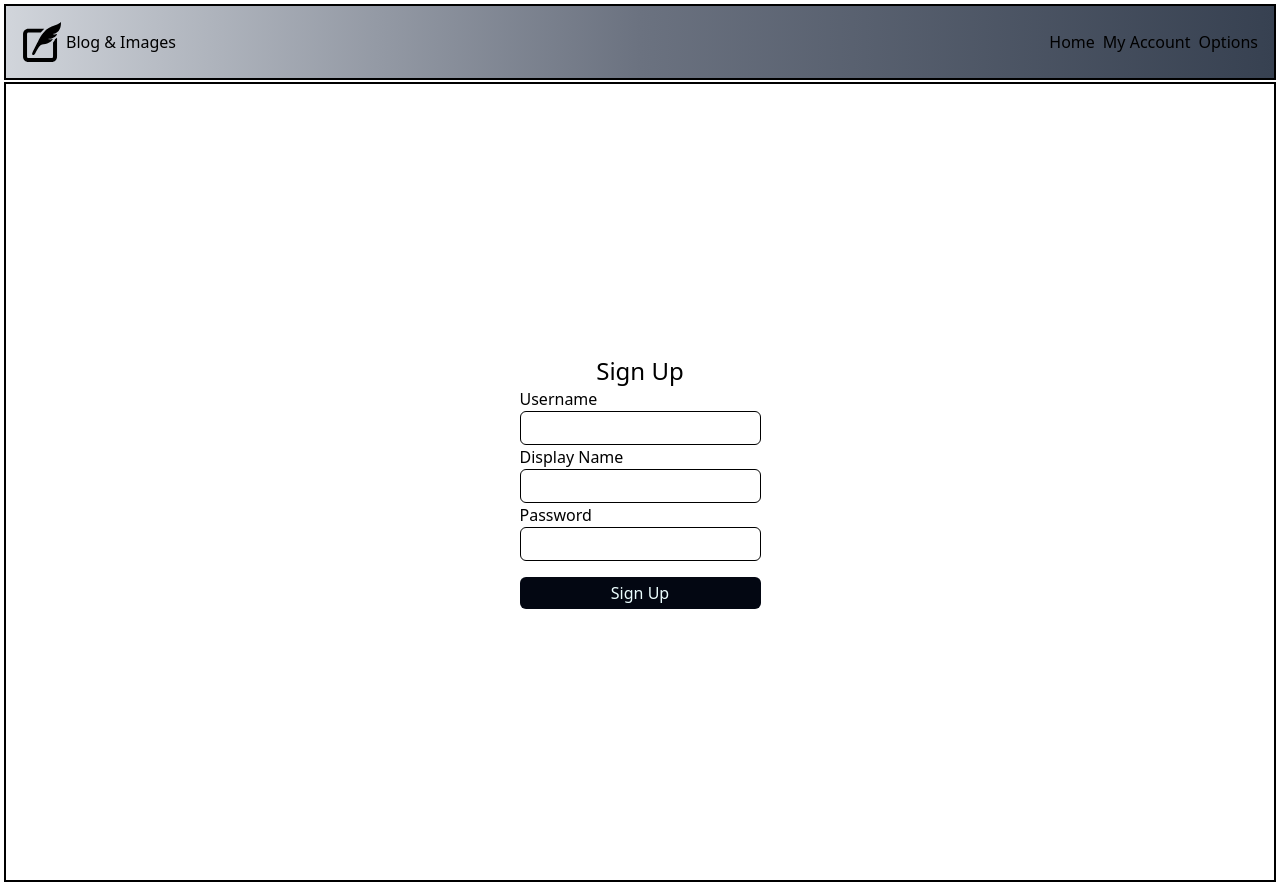
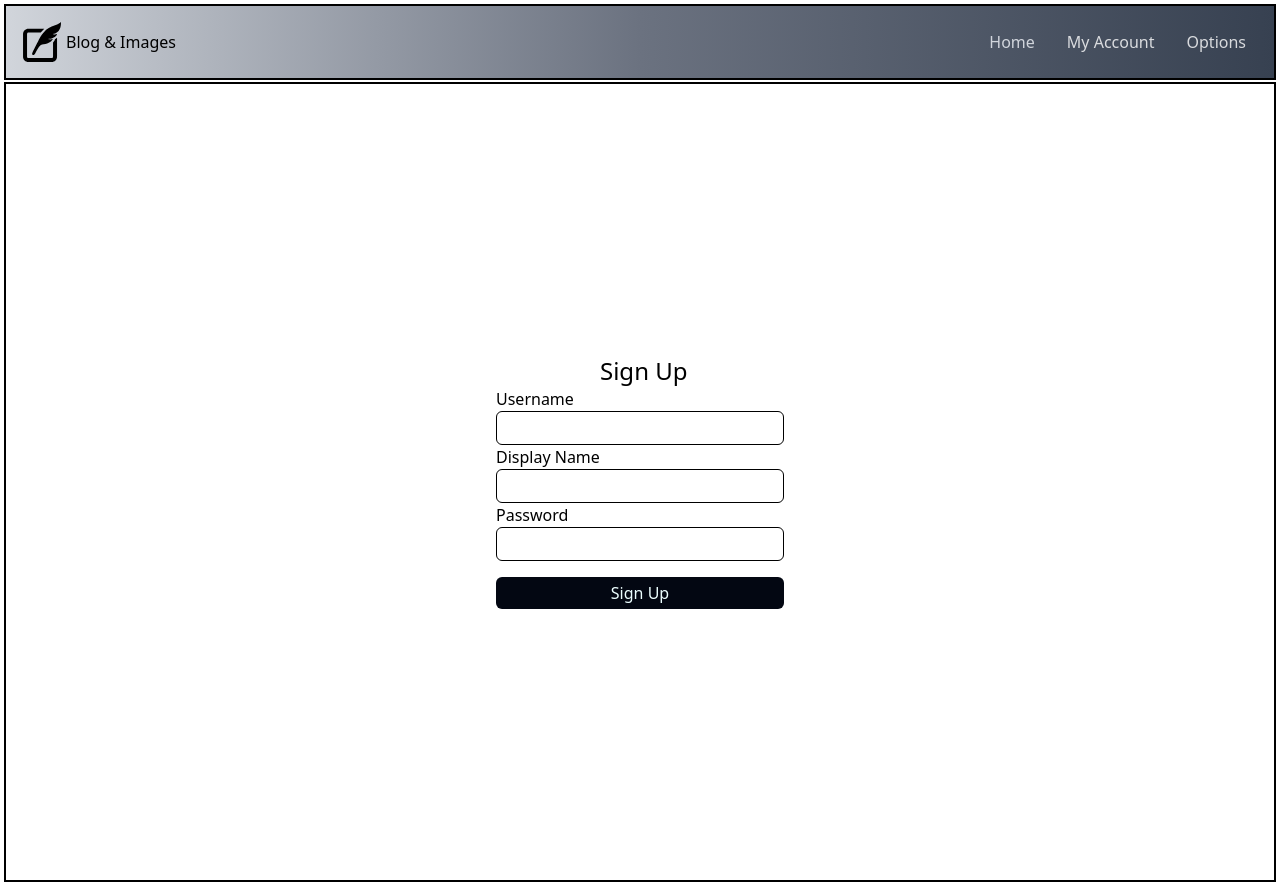
Before and after one commit to Arpit-paliwal555/BlogsWithImages, a React (Vite) app: page /signup in a window 1280 px wide. Built offline with nearby package versions, Linux system fonts and the light colour scheme.

Commit message:
added routes to navbar

```diff
--- a/src/App.tsx
+++ b/src/App.tsx
@@ -8,8 +8,8 @@ function App() {
 
   return (
     <>
-      <Navbar></Navbar>
       <Router>
+        <Navbar></Navbar>
         <Routes>
           <Route path='/' element={<Home />}/>
           <Route path='/signup' element={<SignupForm />}/>
--- a/src/components/Login.tsx
+++ b/src/components/Login.tsx
@@ -15,7 +15,8 @@ const LoginForm: FunctionComponent<LoginFormProps> = () => {
     }
     return (
         <div className="border-2 h-screen mt-0.5 p-2 flex flex-col items-center justify-center">
-        <h1 className="text-bold text-2xl">Log In</h1>
+        <div className="w-2xs">
+        <h1 className="text-bold text-2xl ml-26">Log In</h1>
         <form action="submit" className="flex flex-col">
             <label htmlFor="username">Username</label>
             <input
@@ -33,6 +34,7 @@ const LoginForm: FunctionComponent<LoginFormProps> = () => {
             />
             <button type="submit" className="bg-gray-950 text-cyan-50 rounded-md p-1 mt-4">Log In</button>
         </form>
+    </div>
     </div>);
 }
 
--- a/src/components/Navbar.tsx
+++ b/src/components/Navbar.tsx
@@ -1,8 +1,15 @@
-import type { FunctionComponent } from "react"
+import type { FunctionComponent } from "react";
+import { NavLink } from "react-router-dom";
 interface NavbarProps{
 
 }
+const baseLink =
+  "px-3 py-1 rounded hover:bg-white/10 transition-colors";
+const activeLink =
+  "text-white font-semibold underline underline-offset-4";
+
 const Navbar: FunctionComponent<NavbarProps> = ()=>{
+
     return(
         <nav className="flex justify-between p-4 border-2 bg-linear-to-r from-[#d1d5db] via-[#6b7280] to-[#374151]">
             <div className="flex gap-1 items-center">
@@ -10,9 +17,32 @@ const Navbar: FunctionComponent<NavbarProps> = ()=>{
                 <h1>Blog & Images</h1>
             </div>
             <div className="flex gap-2 items-center">
-                <a href="">Home</a>
-                <a href="">My Account</a>
-                <a href="">Options</a>
+                <NavLink
+                    to='/'
+                    end
+                    className={({isActive})=>
+                    `${baseLink} ${isActive ? activeLink : "text-gray-300"  }`}
+                    aria-label="Home">
+                    Home
+                </NavLink>
+                <NavLink
+                    to="/account"
+                    className={({ isActive }) =>
+                        `${baseLink} ${isActive ? activeLink : "text-white/80"}`
+                    }
+                    aria-label="My Account"
+                    >
+                    My Account
+                </NavLink>
+                <NavLink
+                    to="/options"
+                    className={({ isActive }) =>
+                        `${baseLink} ${isActive ? activeLink : "text-white/80"}`
+                    }
+                    aria-label="Options"
+                    >
+                    Options
+                </NavLink>
             </div>
         </nav>
     )
--- a/src/components/SignUp.tsx
+++ b/src/components/SignUp.tsx
@@ -20,7 +20,8 @@ const SignupForm: FunctionComponent<SignupFormProps> = () => {
 
     return (
      <div className="border-2 h-screen mt-0.5 p-2 flex flex-col items-center justify-center">
-        <h1 className="text-bold text-2xl">Sign Up</h1>
+        <div className="w-2xs">
+        <h1 className="text-bold text-2xl ml-26">Sign Up</h1>
         <form action="submit" className="flex flex-col">
             <label htmlFor="username">Username</label>
             <input
@@ -46,6 +47,7 @@ const SignupForm: FunctionComponent<SignupFormProps> = () => {
             />
             <button type="submit" className="bg-gray-950 text-cyan-50 rounded-md p-1 mt-4">Sign Up</button>
         </form>
+        </div>
     </div> );
 }
 
```
